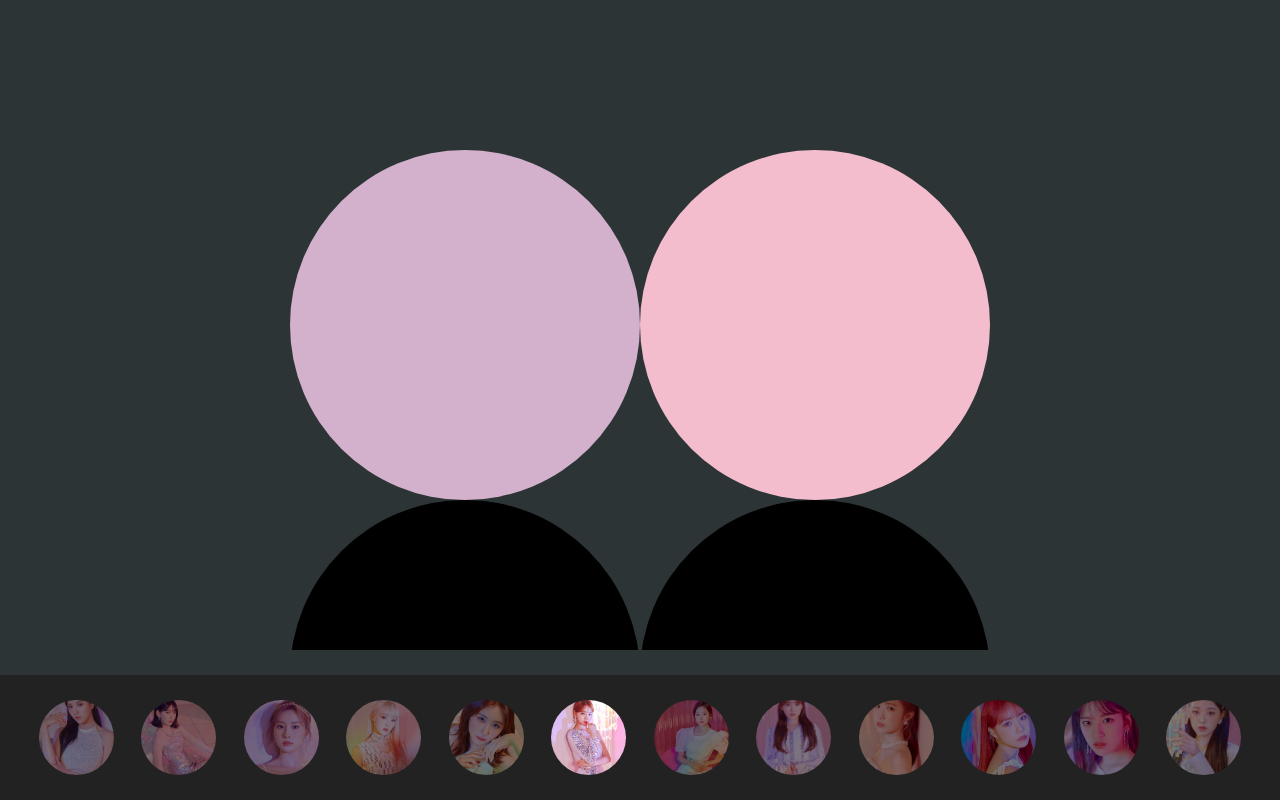
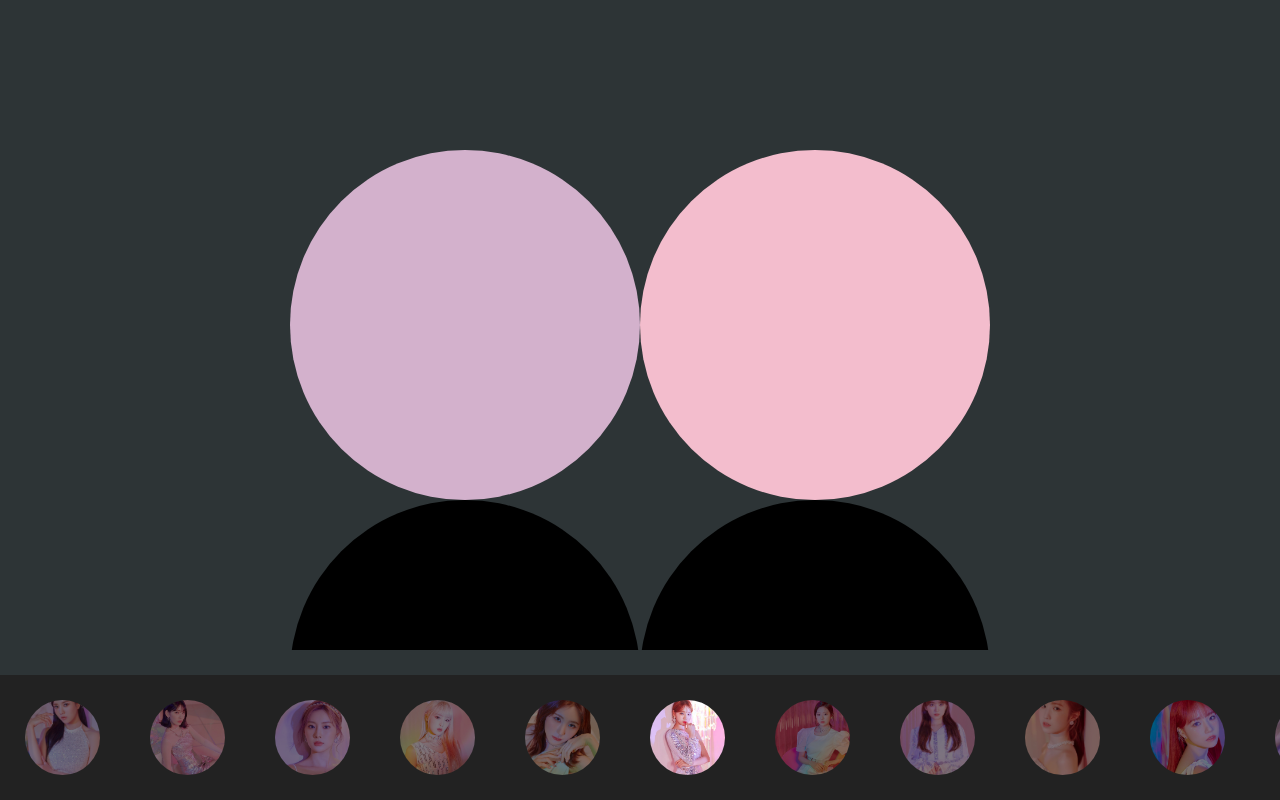
Before and after one commit to dayongbz/slime-react-ts, a React (Create React App) app: page / in a window 1280 px wide. Built offline with nearby package versions, Linux system fonts and the light colour scheme.

Commit message:
profile slide

```diff
--- a/src/App.css
+++ b/src/App.css
@@ -39,16 +39,26 @@ canvas {
 
 #profile-wrapper {
   width: 100vw;
+  height: 125px;
   position: fixed;
   bottom: 0;
+  background-color: #222;
+  overflow-x: auto;
+  overflow-y: hidden;
+}
+
+#profile-slide {
+  position: absolute;
   display: flex;
-  padding: 25px;
-  flex-wrap: wrap;
-  justify-content: space-around;
-  background-color: #222;
+  top: 0;
+  left: 0;
+  height: 125px;
+  transition: transform 0.3s;
 }
 
 .profile {
+  display: inline-block;
+  margin: 25px;
   width: 75px;
   height: 75px;
   border-radius: 100%;
--- a/src/App.tsx
+++ b/src/App.tsx
@@ -2,6 +2,7 @@ import React, { useState, useRef, memo, useEffect } from "react";
 import "./reset.css";
 import "./App.css";
 import Dot from "./components/Dot";
+import DotWrapper from "./components/DotWrapper";
 import CanvasWrapper from "./components/CanvasWrapper";
 import ProfileWrapper from "./components/ProfileWrapper";
 
@@ -108,6 +109,7 @@ const App = memo(() => {
           ref={imgRef}
         ></img>
         <canvas ref={canvasRef}></canvas>
+        {/* <DotWrapper ref={dotWrapperRef}></DotWrapper> */}
         <div ref={dotWrapperRef} className="wrapper" id="dot-wrapper">
           {initialDots.map((item) => (
             <Dot
--- a/src/components/Dot.tsx
+++ b/src/components/Dot.tsx
@@ -3,6 +3,14 @@ import React, { useRef, useEffect, useState, memo } from "react";
 const Dot = memo(({ ctx, size, name }: any) => {
   const [dots, setDots] = useState<Array<any>>([]);
   const dotRef = useRef<HTMLDivElement>(null);
+
+  const getXY = (el: HTMLDivElement) => {
+    let x = el.offsetLeft + el.offsetWidth / 2,
+      y = el.offsetTop + el.offsetHeight / 2;
+
+    x = x < 0 ? 0 : x;
+    y = y < 0 ? 0 : y;
+  };
 
   const onMouseEnter = (e: any) => {
     // element what has dot class remove dot class then add wrapper class
--- a/src/components/ProfileWrapper.tsx
+++ b/src/components/ProfileWrapper.tsx
@@ -4,6 +4,7 @@ import Profile from "./Profile";
 const ProfileWrapper = memo(({ member, setName, name }: any) => {
   return (
     <div id="profile-wrapper">
+      <div id="profile-slide">
         {member.map((item: any) => {
           if (item === name) {
             return (
@@ -18,6 +19,7 @@ const ProfileWrapper = memo(({ member, setName, name }: any) => {
           return <Profile name={item} key={item} setName={setName}></Profile>;
         })}
       </div>
+    </div>
   );
 });
 
```
Also changed, not shown: src/components/DotWrapper.tsx (added, +8 -0 lines). Lines whose indentation alone changed are shown as unchanged.
